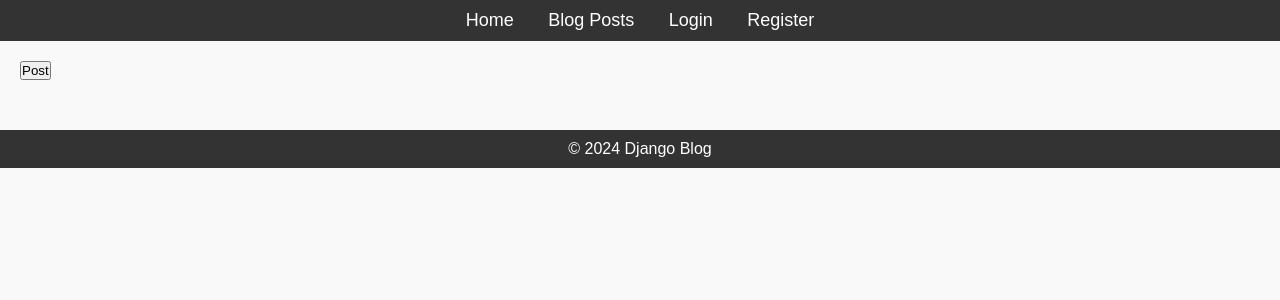
After one commit to Netsanet-dev/Alx_DjangoLearnLab, a Django app: page /posts/ in a window 1280 px wide. The commit adds this page. Shown: the top 300 px of the page. Run offline with Django 5.2, Linux system fonts and the light colour scheme.

Commit message:
0. Initial Setup and Project Configuration for a Django Blog

```diff
--- a/django_blog/blog/models.py
+++ b/django_blog/blog/models.py
@@ -2,6 +2,7 @@ from django.db import models
 from django.contrib.auth.models import User
 
 # Create your models here.
+
 class Post(models.Model):
     title = models.CharField(max_length=200)
     content = models.TextField()
@@ -9,4 +10,4 @@ class Post(models.Model):
     author = models.ForeignKey(User, on_delete=models.CASCADE)
 
     def __str__(self):
-        return self.title
+        return self.title + "\n" + self.content
--- a/django_blog/blog/templates/blog/base.html
+++ b/django_blog/blog/templates/blog/base.html
@@ -1,3 +1,4 @@
+{% load static %}
 <!DOCTYPE html>
 <html lang="en">
 <head>
--- /dev/null
+++ b/django_blog/blog/templates/blog/home.html
@@ -0,0 +1,5 @@
+{% extends "blog/base.html" %}
+{% block title %}Home{% endblock title %}
+{% block content %}
+    <h1>Profile</h1>
+{% endblock content %}
--- /dev/null
+++ b/django_blog/blog/templates/blog/post.html
@@ -0,0 +1,9 @@
+{% extends "blog/base.html" %}
+{% block title %}Create Post{% endblock title %}
+{% block content %}
+    <form method="post">
+        {% csrf_token %}
+        {{form}}
+        <button type="submit">Post</button>
+    </form>
+{% endblock content %}
--- /dev/null
+++ b/django_blog/blog/templates/blog/profile.html
@@ -0,0 +1,5 @@
+{% extends "blog/base.html" %}
+{% block title %}Profile{% endblock title %}
+{% block content %}
+<h1>Profile</h1>
+{% endblock content %}
--- /dev/null
+++ b/django_blog/blog/urls.py
@@ -0,0 +1,11 @@
+from django.urls import path
+from . import views
+urlpatterns = [
+    path('', views.home, name='home'),
+    path('home/', views.home, name='home'),
+    path('register/', views.register, name='register'),
+    path('logout/', views.log_out, name='logout'),
+    path('login/', views.log_in, name='login'),
+    path('posts/', views.create_post, name='posts'),
+    path('profile/', views.profile, name='profile')
+]
--- a/django_blog/blog/views.py
+++ b/django_blog/blog/views.py
@@ -1,5 +1,30 @@
-from django.shortcuts import render
+from django.shortcuts import render, redirect
+from .forms import PostForm, RegisterForm
+from django.contrib.auth import login, logout
 
 # Create your views here.
-def hom(request):
-  return render(request, '')
+def register(request):
+    if request.method == "POST":
+        form = request.POST
+        if form.is_valid():
+            user = RegisterForm(request.user)
+            login(request, user)
+            return redirect("/home")
+    else:
+        form = RegisterForm()
+    return render(request, 'registration/register.html', {"form": form})
+
+def home(request):
+    return render(request, 'blog/home.html')
+
+def profile(request):
+    return render(request, 'blog/profile.html')
+
+def log_in(request):
+    return render(request, 'registration/login.html')
+
+def log_out(request):
+    return render(request, 'registration/logout.html')
+
+def create_post(request):
+    return render(request, 'blog/post.html')
--- a/django_blog/django_blog/urls.py
+++ b/django_blog/django_blog/urls.py
@@ -1,22 +1,8 @@
-"""
-URL configuration for django_blog project.
-
-The `urlpatterns` list routes URLs to views. For more information please see:
-    https://docs.djangoproject.com/en/5.1/topics/http/urls/
-Examples:
-Function views
-    1. Add an import:  from my_app import views
-    2. Add a URL to urlpatterns:  path('', views.home, name='home')
-Class-based views
-    1. Add an import:  from other_app.views import Home
-    2. Add a URL to urlpatterns:  path('', Home.as_view(), name='home')
-Including another URLconf
-    1. Import the include() function: from django.urls import include, path
-    2. Add a URL to urlpatterns:  path('blog/', include('blog.urls'))
-"""
 from django.contrib import admin
-from django.urls import path
+from django.urls import path, include
 
 urlpatterns = [
     path('admin/', admin.site.urls),
+    path('', include('blog.urls')),
+    path('', include('django.contrib.auth.urls'))
 ]
```
Also changed, not shown: django_blog/blog/forms.py (added, +16 -0 lines), django_blog/blog/templates/registration/login.html (added, +9 -0 lines), django_blog/blog/templates/registration/logout.html (added, +8 -0 lines), django_blog/blog/templates/registration/register.html (added, +9 -0 lines), django_blog/django_blog/settings.py (+6 -5 lines), django_blog/blog/migrations/0001_initial.py.
